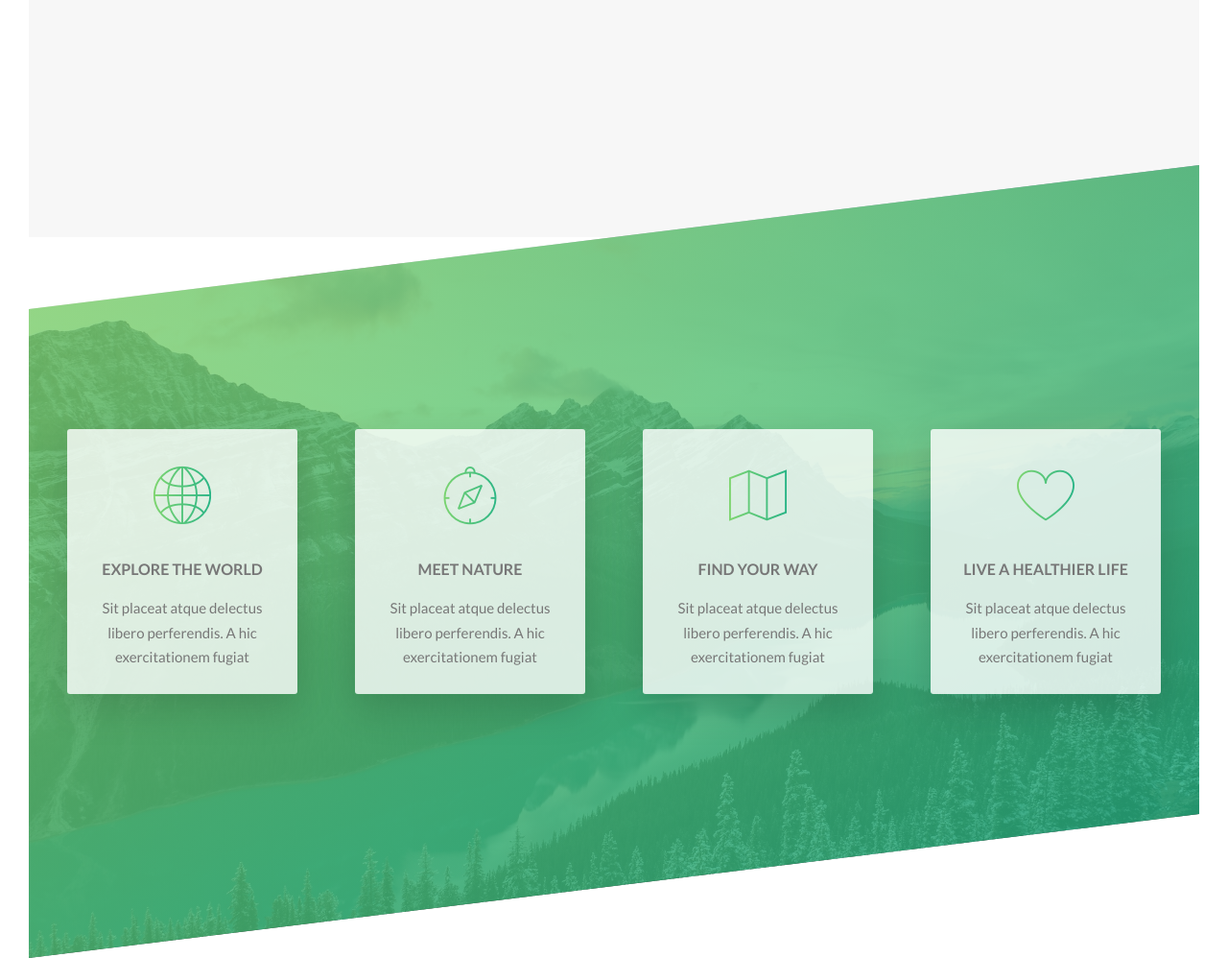
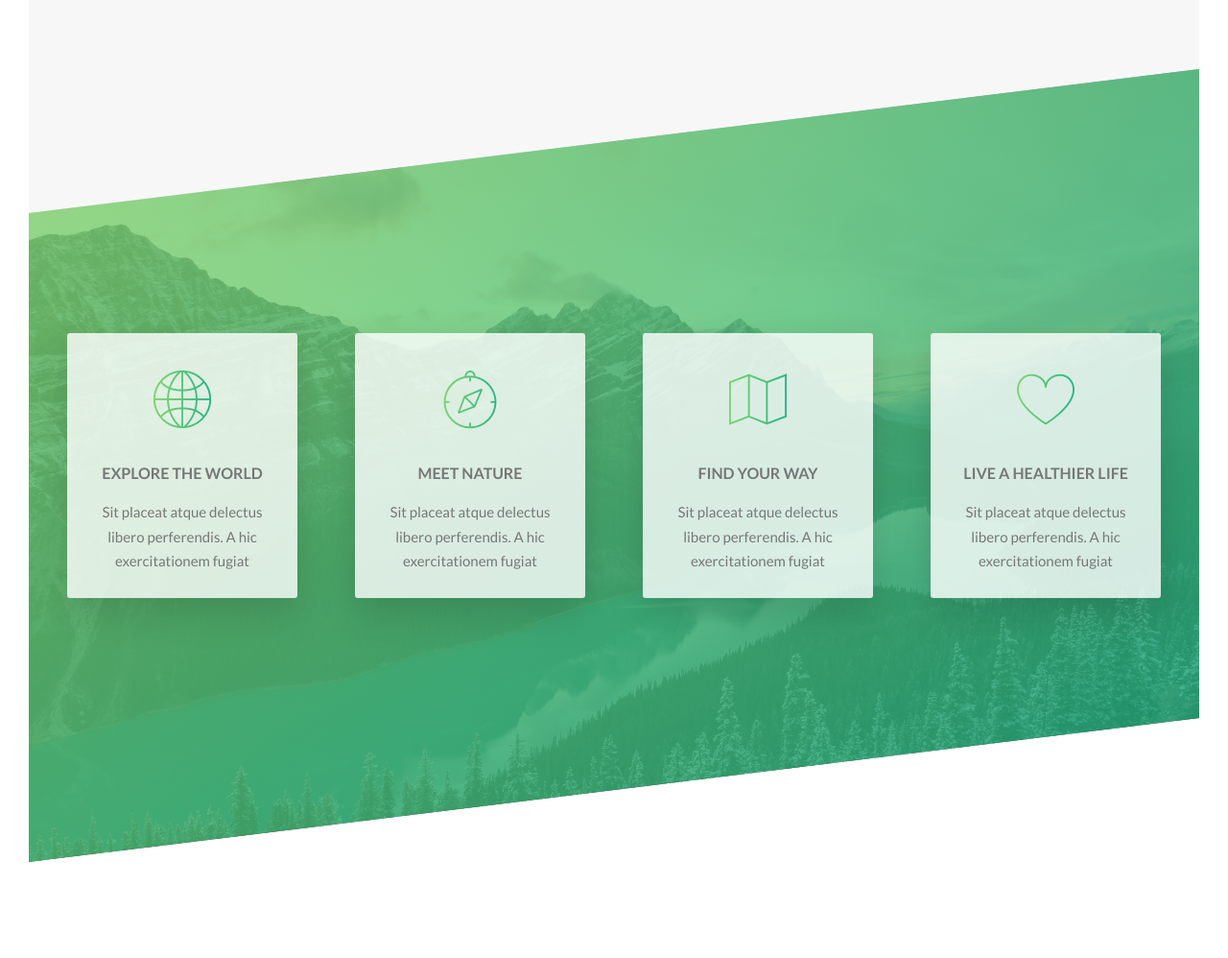
Before and after one commit to ngolam2011/natours, a website: page index.html in a window 1280 px wide. Shown: the part 1391-2389 px from the top of the page at 96% size. After the commit the page ends 2289 px from the top, so only its background shows below. Drawn offline with nearby package versions, Linux system fonts and the light colour scheme; files that its build step writes are made by us from their sources.

Commit message:
Learning Note         Implement background base on margin.

```diff
--- a/sass/pages/_home.scss
+++ b/sass/pages/_home.scss
@@ -12,6 +12,7 @@
                 rgba($color-primary-dark, .8)),
                 url(../img/nat-4.jpg);
         background-size: cover;
+        margin-top: -10rem;
         transform: skewY(-7deg);
 
         & > * {
```
